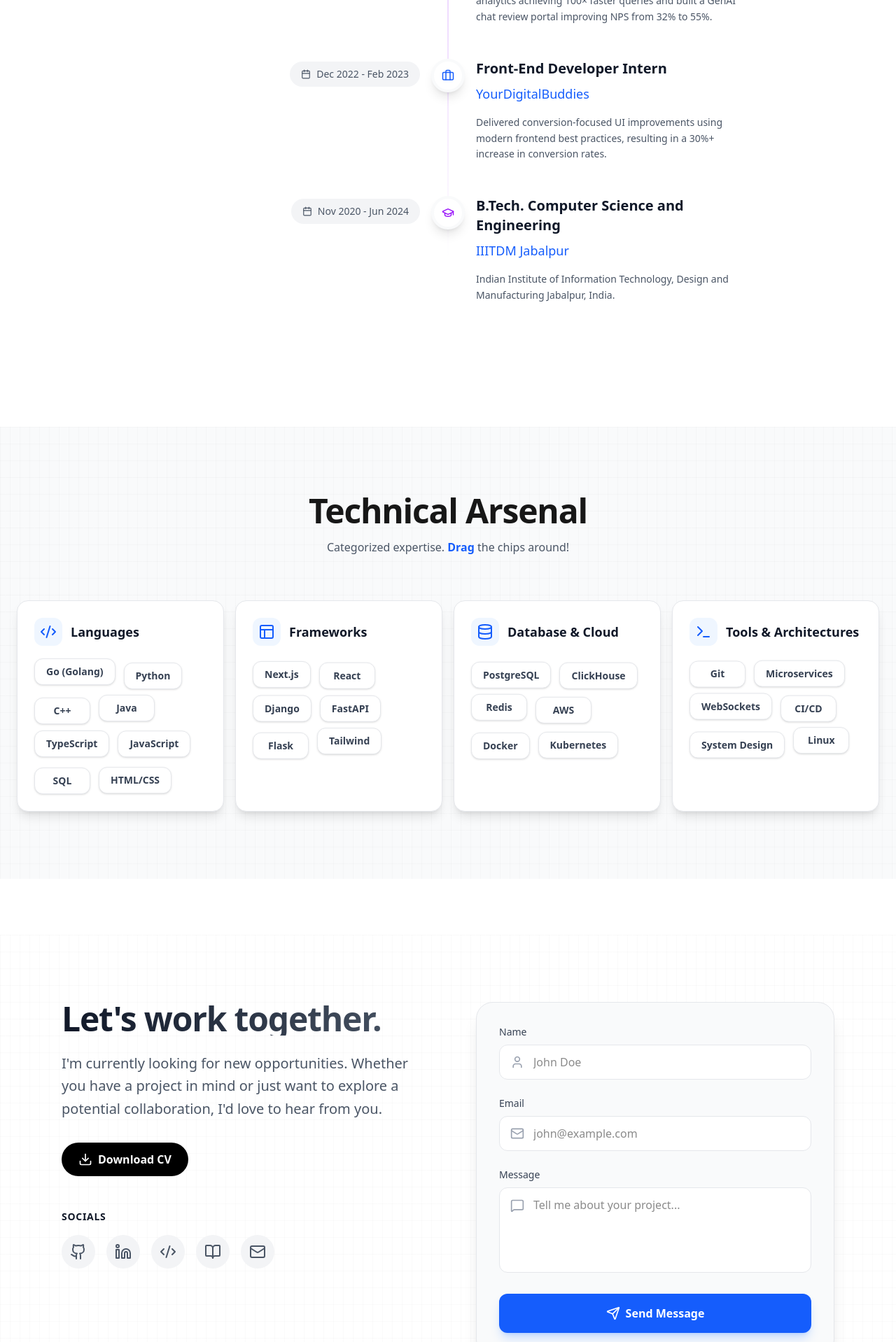
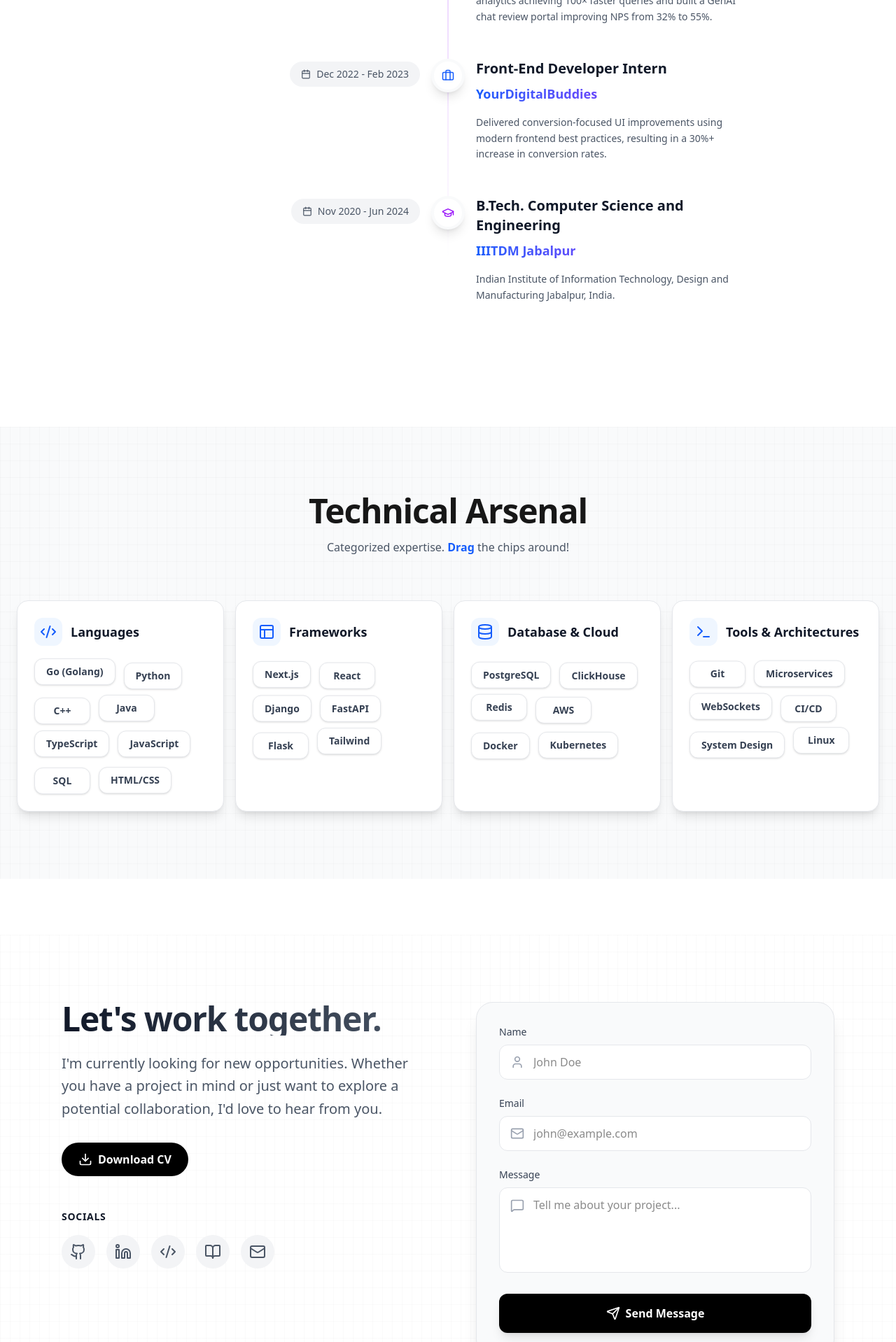
Before and after one commit to MeMadDev/devansh_portfolio, a Next.js app: page / in a window 1280 px wide. Shown: the part 2500-4418 px from the top of the page at 70% size. Built offline with nearby package versions, Linux system fonts and the light colour scheme.

Commit message:
style: apply gradients to text and buttons, update contact button color

```diff
--- a/components/Contact.tsx
+++ b/components/Contact.tsx
@@ -145,7 +145,7 @@ export default function Contact() {
 
                             <button
                                 type="submit"
-                                className="w-full inline-flex items-center justify-center gap-2 px-8 py-4 rounded-xl bg-blue-600 text-white font-semibold hover:bg-blue-700 transition-all hover:scale-[1.02] shadow-lg shadow-blue-500/25"
+                                className="w-full inline-flex items-center justify-center gap-2 px-8 py-4 rounded-xl bg-black dark:bg-white text-white dark:text-black font-semibold hover:opacity-80 transition-all hover:scale-[1.02] shadow-lg"
                             >
                                 <Send size={20} />
                                 Send Message
--- a/components/Experience.tsx
+++ b/components/Experience.tsx
@@ -90,14 +90,14 @@ export default function Experience() {
                                 {/* Desktop Content */}
                                 <div className="hidden md:block">
                                     <h3 className="text-xl font-bold text-gray-900 dark:text-white mb-2">{item.role}</h3>
-                                    <div className="text-lg font-medium text-blue-600 dark:text-blue-400 mb-4">{item.company}</div>
+                                    <div className="text-lg font-bold bg-clip-text text-transparent bg-gradient-to-r from-blue-600 to-purple-600 mb-4">{item.company}</div>
                                     <p className="text-gray-600 dark:text-gray-400 leading-relaxed text-sm">{item.description}</p>
                                 </div>
 
                                 {/* Mobile/Tablet View (Content + Date stacked) */}
                                 <div className="md:hidden ml-24 relative pl-4 border-l border-gray-100 dark:border-zinc-800">
                                     <h3 className="text-lg font-bold text-gray-900 dark:text-white mb-1">{item.role}</h3>
-                                    <div className="text-sm font-medium text-blue-600 dark:text-blue-400 mb-2">{item.company}</div>
+                                    <div className="text-sm font-bold bg-clip-text text-transparent bg-gradient-to-r from-blue-600 to-purple-600 mb-2">{item.company}</div>
                                     <div className="flex items-center gap-2 text-xs text-gray-500 font-medium mb-3">
                                         <Calendar size={12} />
                                         {item.period}
--- a/components/Skills.tsx
+++ b/components/Skills.tsx
@@ -158,8 +158,8 @@ function SkillChip({ skill, constraintsRef, index }: { skill: any, constraintsRe
             className="relative"
         >
             <div className={`px-4 py-2 rounded-xl border shadow-sm transition-all duration-300 select-none flex items-center justify-center min-w-[80px] ${showRating
-                ? "bg-blue-600 border-blue-600 text-white shadow-blue-500/25 shadow-md"
-                : "bg-white dark:bg-zinc-800 border-gray-200 dark:border-zinc-700 text-gray-700 dark:text-gray-200 hover:border-blue-400"
+                    ? "bg-gradient-to-r from-blue-600 to-purple-600 border-transparent text-white shadow-blue-500/25 shadow-md"
+                    : "bg-white dark:bg-zinc-800 border-gray-200 dark:border-zinc-700 text-gray-700 dark:text-gray-200 hover:border-blue-400"
                 }`}>
                 <span className="text-sm font-semibold whitespace-nowrap flex items-center gap-1">
                     {showRating ? (
```
